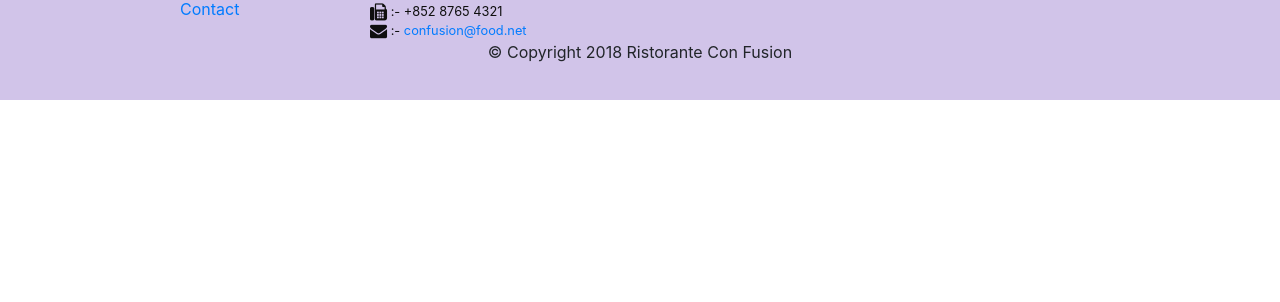
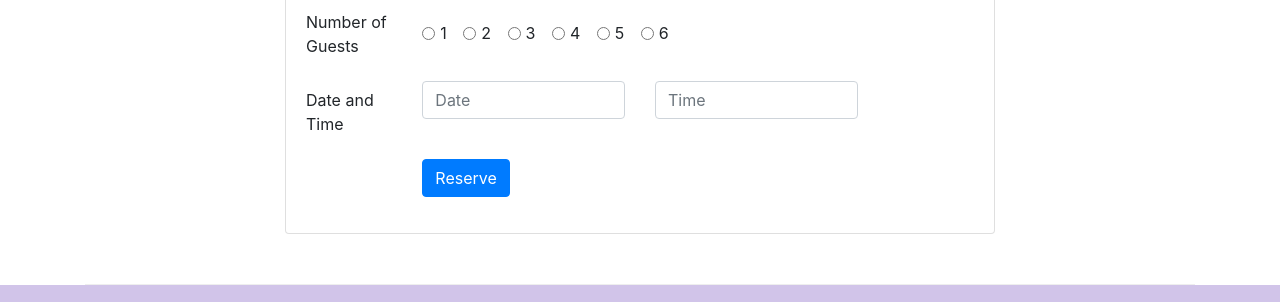
Before and after one commit to ritik1jain/Bootatrap4-Coursera, a website: page index.html in a window 1280 px wide. Shown: the part 1661-1963 px from the top of the page. Before the commit the page ends 1761 px from the top, so only its background shows below. Drawn offline with nearby package versions, Linux system fonts and the light colour scheme.

Commit message:
assignment-2

```diff
--- a/index.html
+++ b/index.html
@@ -41,7 +41,14 @@
                     <p>We take inspiration from the World's best cuisines, and create a unique fusion experience. Our lipsmacking creations will tickle your culinary senses!</p>
                 </div>
                 <div class="col-12 col-sm align-self-center">
+                    <div class="row">
+                        <div class="col-6 col-sm-6">
                     <img src="img/logo.png" class="img-fluid" alt="">
+                </div>
+                <div class="col-6 col-sm-6 align-self-center">
+                    <a href="#reserve" class="btn btn-warning" role="button">Reserve Table</a>
+                </div>
+                </div>
                 </div>
             </div>
         </div>
@@ -70,8 +77,14 @@
                 <h3>This Month's Promotions</h3>
             </div>
             <div class="col order-sm-last col-sm col-md">
-                <h2>Weekend Grand Buffet</h2>
-                <p>Featuring mouthwatering combinations with a choice of five different salads, six enticing appetizers, six main entrees and five choicest desserts. Free flowing bubbly and soft drinks. All for just $19.99 per person </p>
+                <div class="media">
+
+                    <div class="media-body">
+                        <h2>Weekend Grand Buffet <span class="badge badge-danger">NEW</span> </h2>
+                        <p>Featuring mouthwatering combinations with a choice of five different salads, six enticing appetizers, six main entrees and five choicest desserts. Free flowing bubbly and soft drinks. All for just $19.99 per person </p>
+                    </div>
+                    <img src="img/buffet.png" alt="buffet" class="d-flex ml-3 img-thumbnail align-self-center">
+                </div>
             </div>
         </div>
 
@@ -90,7 +103,68 @@
             </div>
             </div>
         </div>
+        <div class="row row-content">
+            <div class="col-12 col-sm-8 offset-sm-2">
+                <div class="card" id="reserve">
+                    <h3 class="card-header bg-warning text-white">
+                        Reserve A Table
+                    </h3>
+                    <div class="card-body">
+                        <form action="">
+                            <div class="form-group row">
+                                <label for="noOfguests" class="col-12 col-sm-2 col-form-label">Number of Guests</label>
+                                <div class="col-md-10 align-self-center">
+                                    <div class="form-check form-check-inline">
+                                        <input class="form-check-input" type="radio" name="inlineRadioOptions" id="inlineRadio1" value="option1">
+                                        <label class="form-check-label" for="inlineRadio1">1</label>
+                                      </div>
+                                      <div class="form-check form-check-inline">
+                                        <input class="form-check-input" type="radio" name="inlineRadioOptions" id="inlineRadio2" value="option2">
+                                        <label class="form-check-label" for="inlineRadio2">2</label>
+                                      </div>
+                                      <div class="form-check form-check-inline">
+                                        <input class="form-check-input" type="radio" name="inlineRadioOptions" id="inlineRadio3" value="option3">
+                                        <label class="form-check-label" for="inlineRadio3">3</label>
+                                      </div>
+                                      <div class="form-check form-check-inline">
+                                        <input class="form-check-input" type="radio" name="inlineRadioOptions" id="inlineRadio4" value="option4">
+                                        <label class="form-check-label" for="inlineRadio4">4</label>
+                                      </div>
+                                      <div class="form-check form-check-inline">
+                                        <input class="form-check-input" type="radio" name="inlineRadioOptions" id="inlineRadio5" value="option5">
+                                        <label class="form-check-label" for="inlineRadio5">5</label>
+                                      </div>
+                                      <div class="form-check form-check-inline">
+                                        <input class="form-check-input" type="radio" name="inlineRadioOptions" id="inlineRadio6" value="option6">
+                                        <label class="form-check-label" for="inlineRadio6">6</label>
+                                      </div>
+                                </div>
+                            </div>
+                                <div class="form-group row ">
+                                    <label for="date" class=" col-12 col-sm-2 col-form-label">Date and Time</label>
+                                    <div class="col-12 col-sm-4">
+                                        <input type="text" class="form-control" id="date" name="date" placeholder="Date">
+
+                                    </div>
+                                    <div class="col-12 col-sm-4">
+                                        <input type="text" class="form-control" id="time" name="time" placeholder="Time">
+
+                                    </div>
+
+                                </div>
+                                <div class="form-group row">
+                                    <div class="col-12 col-sm-10 offset-sm-2">
+                                        <button type="submit" class="btn btn-primary">Reserve</button>
+                                    </div>
+                                </div>
+
+                        </form>
+                    </div>
+                </div>
+            </div>
+        </div>
     </div>
+
 
     <footer class="footer">
         <div class="container">
```
